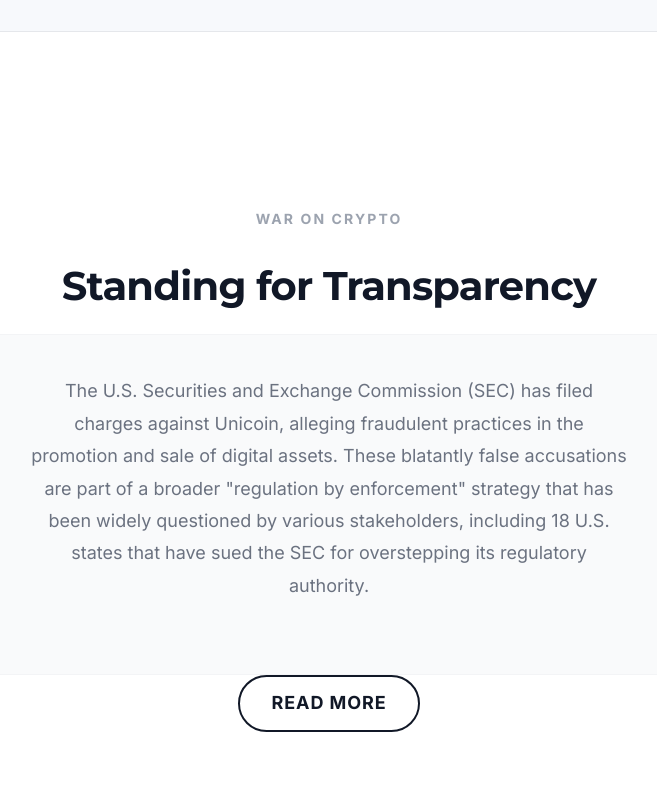
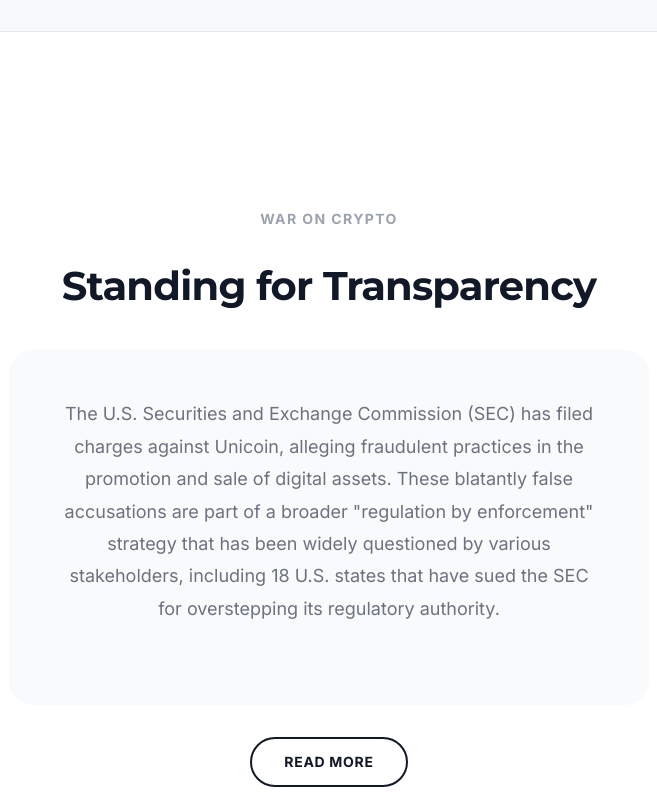
Before and after one commit to natalia-unicoin/tbiz-website, a Next.js app: page / in a window 1280 px wide. Shown: the part 5480-6280 px from the top of the page, without its empty margins (311-968 px from the left). Built offline with nearby package versions, Linux system fonts and the light colour scheme; what @mui/material-nextjs would draw is missing.

Commit message:
Update War on Crypto visual layout

```diff
--- a/src/components/StorySection.tsx
+++ b/src/components/StorySection.tsx
@@ -81,18 +81,45 @@ const WarOnCryptoSection = () => {
     const { classes } = useStyles();
     return (
         <section className={classes.warSection}>
-            <div className={classes.warContainer}>
-                <span className={classes.eyebrow}>War on Crypto</span>
-                <h2 className={classes.titleSmall}>Standing for Transparency</h2>
-                <div className={classes.warGrid} style={{ gridTemplateColumns: '1fr', maxWidth: '800px', margin: '0 auto' }}>
-                    <div className={classes.warCard}>
-                        <p className={classes.descriptionSmall} style={{ fontSize: '1.125rem', lineHeight: 1.8 }}>
-                            The U.S. Securities and Exchange Commission (SEC) has filed charges against Unicoin, alleging fraudulent practices in the promotion and sale of digital assets. These blatantly false accusations are part of a broader "regulation by enforcement" strategy that has been widely questioned by various stakeholders, including 18 U.S. states that have sued the SEC for overstepping its regulatory authority.
-                        </p>
-                    </div>
+            <div className={classes.warContainer} style={{ maxWidth: '800px', margin: '0 auto', textAlign: 'center' }}>
+                <span className={classes.eyebrow} style={{ color: '#9CA3AF', letterSpacing: '0.1em', fontSize: '0.875rem' }}>WAR ON CRYPTO</span>
+                <h2 className={classes.titleSmall} style={{ fontSize: '2.5rem', marginBottom: '2rem', color: '#111827' }}>Standing for Transparency</h2>
+
+                <div style={{
+                    backgroundColor: '#F9FAFB',
+                    borderRadius: '24px',
+                    padding: '3rem',
+                    marginBottom: '2rem'
+                }}>
+                    <p className={classes.descriptionSmall} style={{ fontSize: '1.125rem', lineHeight: 1.8, color: '#6B7280', margin: 0 }}>
+                        The U.S. Securities and Exchange Commission (SEC) has filed charges against Unicoin, alleging fraudulent practices in the promotion and sale of digital assets. These blatantly false accusations are part of a broader "regulation by enforcement" strategy that has been widely questioned by various stakeholders, including 18 U.S. states that have sued the SEC for overstepping its regulatory authority.
+                    </p>
                 </div>
-                <a href="https://unicoin.com/war-on-crypto" target="_blank" rel="noopener noreferrer" className={classes.ctaButtonOutline}>
-                    Read more
+
+                <a href="https://unicoin.com/war-on-crypto" target="_blank" rel="noopener noreferrer"
+                    style={{
+                        display: 'inline-block',
+                        padding: '12px 32px',
+                        borderRadius: '30px',
+                        border: '2px solid #111827',
+                        color: '#111827',
+                        fontWeight: 700,
+                        textTransform: 'uppercase',
+                        letterSpacing: '0.05em',
+                        textDecoration: 'none',
+                        transition: 'all 0.2s ease',
+                        fontSize: '0.875rem'
+                    }}
+                    onMouseEnter={(e) => {
+                        e.currentTarget.style.backgroundColor = '#111827';
+                        e.currentTarget.style.color = '#FFFFFF';
+                    }}
+                    onMouseLeave={(e) => {
+                        e.currentTarget.style.backgroundColor = 'transparent';
+                        e.currentTarget.style.color = '#111827';
+                    }}
+                >
+                    READ MORE
                 </a>
             </div>
         </section>
```
